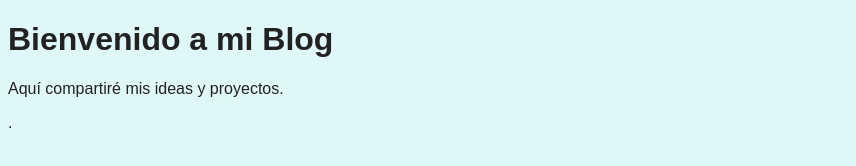
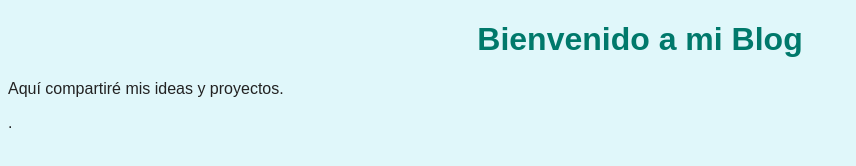
Before and after one commit to LittlePiDev/my-personal-blog, a plain HTML site: page index.html in a window 1280 px wide. Shown: the whole page, without its empty margins (0-856 px from the left). Drawn offline with Linux system fonts and the light colour scheme.

Commit message:
style: Centrar título principal y cambiar color

```diff
--- a/style.css
+++ b/style.css
@@ -3,3 +3,7 @@ body {
   background-color: #e0f7fa;
   color: #222;
 }
+h1 {
+  color: #00796b;
+  text-align: center;
+}
```
